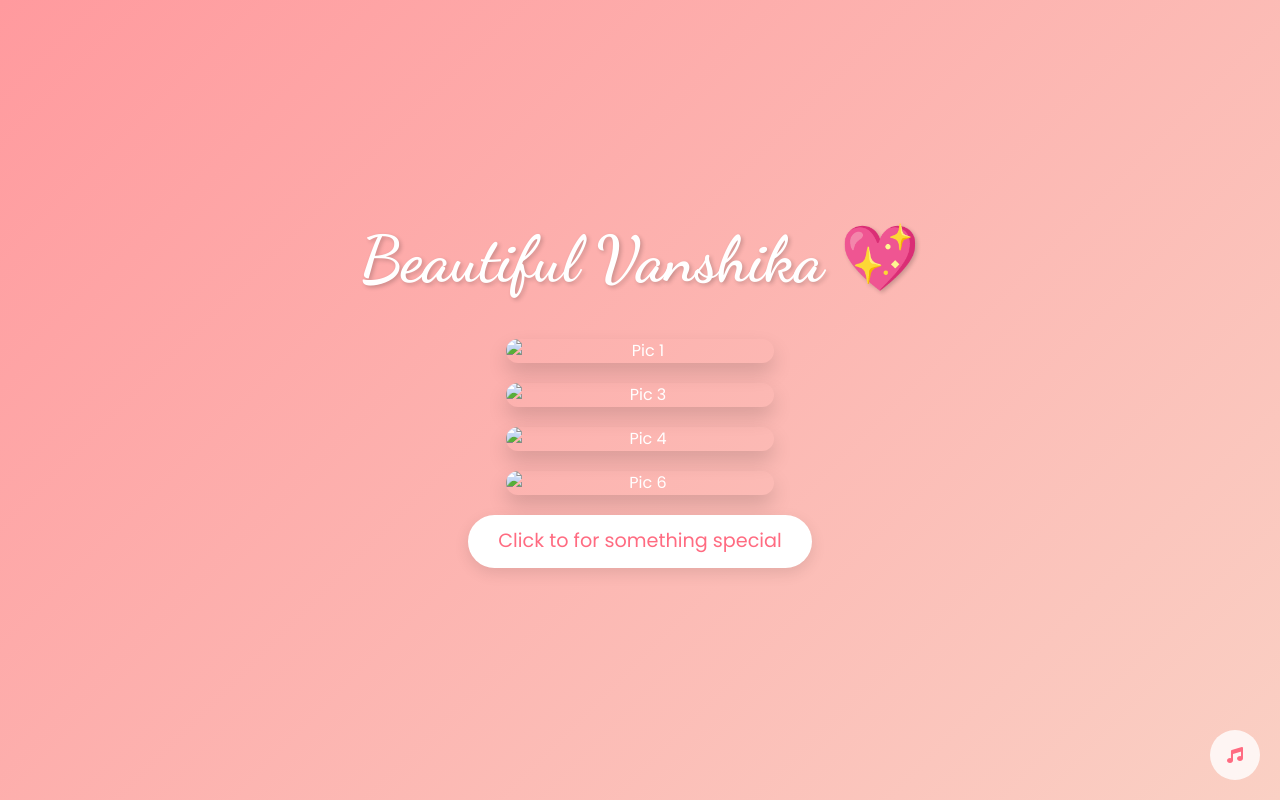
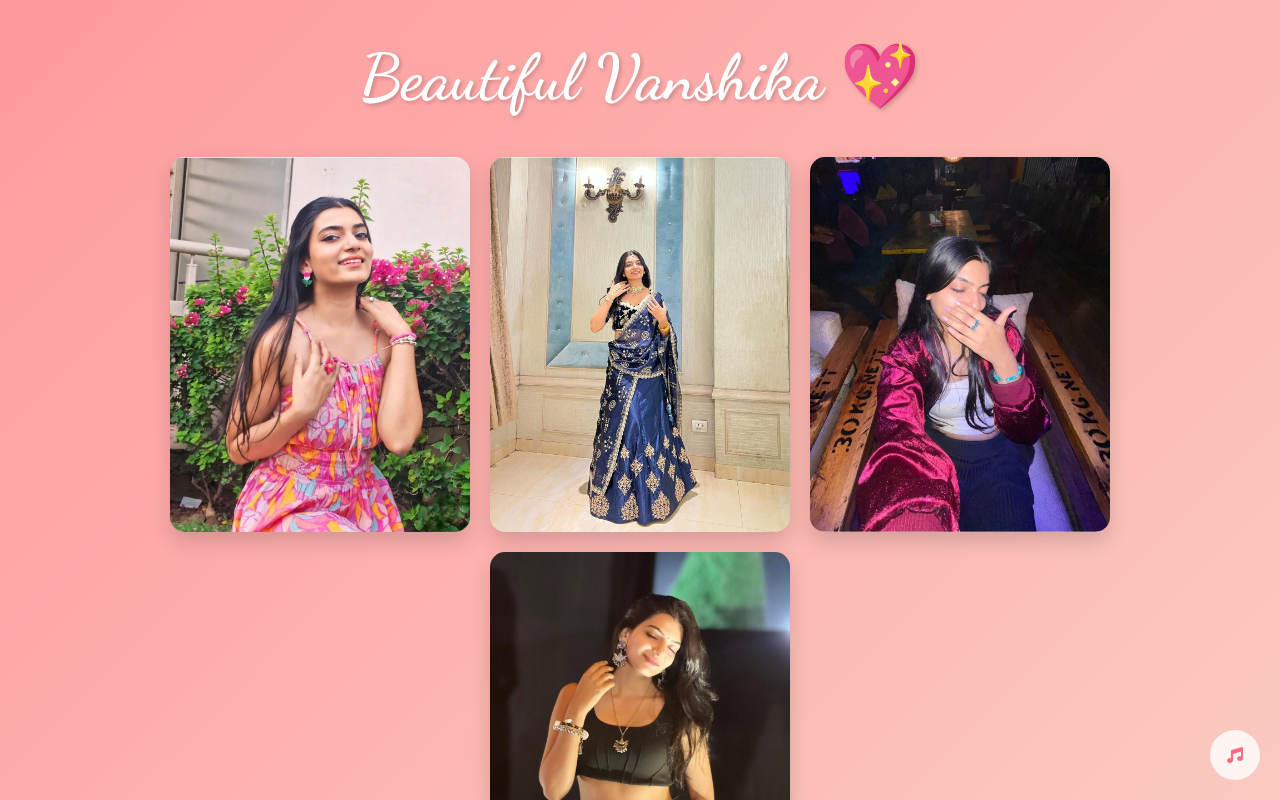
Before and after one commit to foruupageee/for-vanshika, a plain HTML site: page index.html in a window 1280 px wide. Both pictures are taken after a click on the button "Click here Vanshika". Shown: the top 800 px of the page. Drawn offline with nearby package versions, Linux system fonts and the light colour scheme.

Commit message:
Update index.html

```diff
--- a/index.html
+++ b/index.html
@@ -125,17 +125,17 @@
   <section class="gallery-page" id="gallery">
     <h2 class="title">Beautiful Vanshika 💖</h2>
     <div class="gallery-images d-flex flex-wrap justify-content-center">
-      <img src="images/v1.jpg" alt="Pic 1"/>
-      <img src="images/v3.jpg" alt="Pic 3"/>
-      <img src="images/v4.jpg" alt="Pic 4"/>
-      <img src="images/v6.jpg" alt="Pic 6"/>
+      <img src="v1.jpg" alt="Pic 1"/>
+      <img src="v3.jpg" alt="Pic 3"/>
+      <img src="v4.jpg" alt="Pic 4"/>
+      <img src="v6.jpg" alt="Pic 6"/>
     </div>
     <button class="btn-romantic" id="toShayari">Click to for something special</button>
   </section>
 
   <!-- Shayari Page -->
   <section class="shayari-page" id="shayari">
-    <img src="images/Van1.jpg" alt="Shayari Pic" class="shayari-img" id="shayariImage">
+    <img src="Van1.jpg" alt="Shayari Pic" class="shayari-img" id="shayariImage">
     <div class="shayari-text" id="shayariText">
       Shayari will appear here...
     </div>
@@ -162,7 +162,7 @@
     <i class="fas fa-music"></i>
   </div>
   <audio id="bgMusic" loop>
-    <source src="images/ReelAudio-29326.mp3" type="audio/mpeg" />
+    <source src="ReelAudio-29326.mp3" type="audio/mpeg" />
   </audio>
 
   <!-- Scripts -->
@@ -213,27 +213,27 @@
 
     const shayaris = [
       {
-        img: 'images/van1.jpg',
+        img: 'van1.jpg',
         text: 'अपनी निगाहों से न देख ख़ुदको, हीरा भी तुझे पत्थर लगेगा; सब कहते होंगे चाँद का टुकड़ा है तू.. मेरी नज़र से देख चाँद भी तेरा\u00a0टुकड़ा\u00a0लगेगा ❤️'
       },
       {
-        img: 'images/van2.jpg',
+        img: 'van2.jpg',
         text: 'पानी भी जो देखे तुझे तो प्यासा हो जाए और आग तुम्हें देखे तो खुद से\u00a0ही\u00a0जलन\u00a0हो\u00a0जाए 🤌'
       },
       {
-        img: 'images/van3.jpg',
+        img: 'van3.jpg',
         text: 'युं व्यक्तितव तुम्हारा मनमोहक प्रिये। यदि तुम बानी कोतवाल तो हम स्वतः रूप से आत्मसमर्पण\u00a0हो\u00a0🙇\u200d♂✨'
       },
       {
-        img: 'images/van4.jpg',
+        img: 'van4.jpg',
         text: 'गुलाब सी हो. गुलाब लगती हो हल्का सा भी मुस्कुरादो लाजवाब\u00a0लगती\u00a0हो 😍'
       },
       {
-        img: 'images/bg.jpg',
+        img: 'bg.jpg',
         text: 'गुलाब सी हो. गुलाब लगती हो हल्का सा भी मुस्कुरादो लाजवाब लगती हो ❤️\u200d🔥'
       },
       {
-        img: 'images/van5.jpg',
+        img: 'van5.jpg',
         text: 'हम तो फ़िदा हो गए आपकी एक झलक देखकर ना जाने आइने पर रोज़ क्या\u00a0गुजरती\u00a0होगी 🌙'
       }
     ];
```
